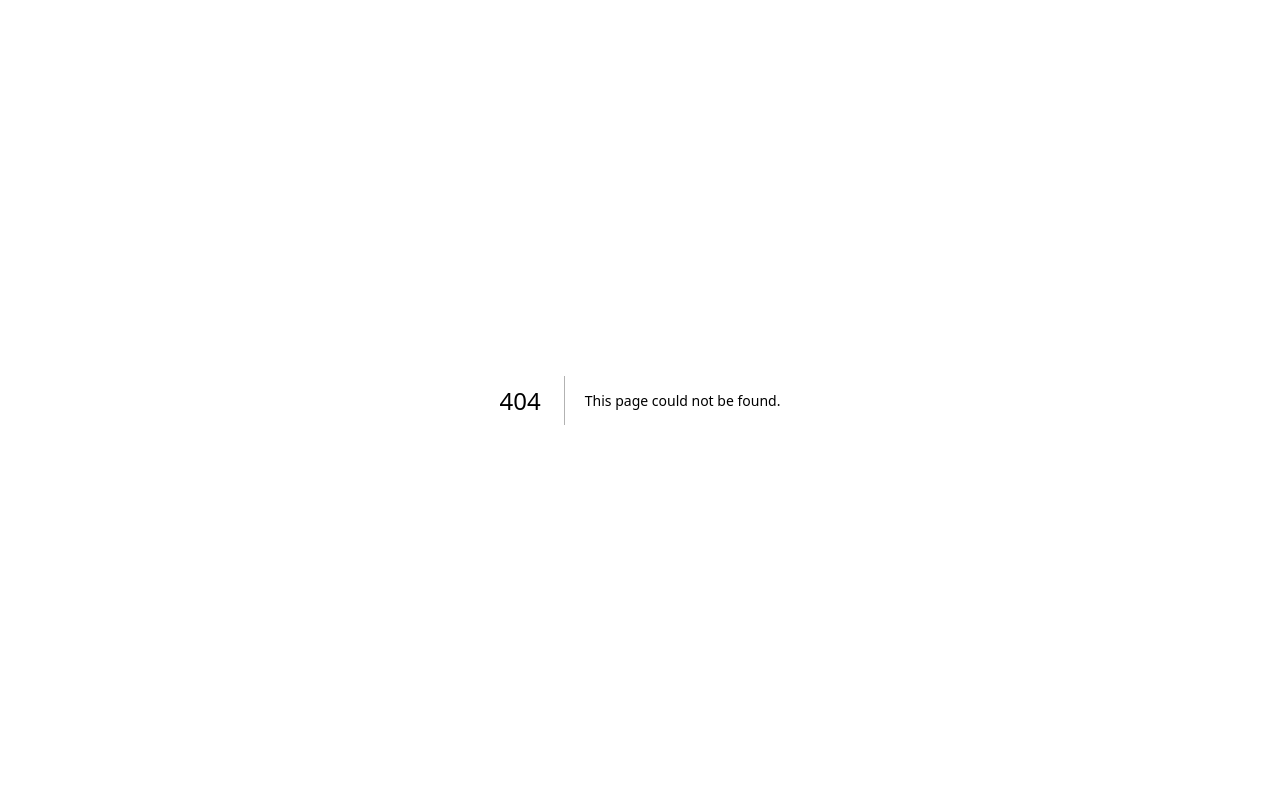
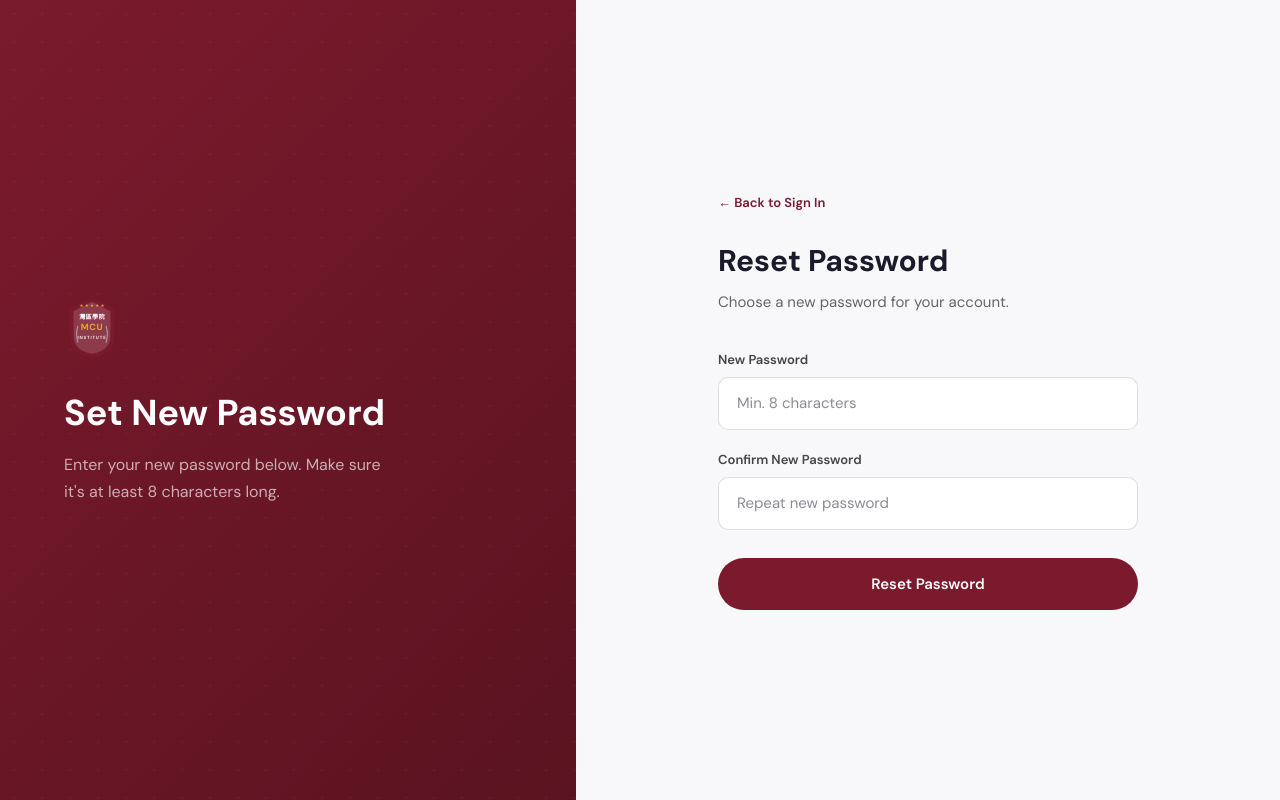
Before and after one commit to ThugPenguin1/MCU, a Next.js app: page /reset-password in a window 1280 px wide. Before the commit this address had no page. Built offline with nearby package versions, Linux system fonts and the light colour scheme.

Commit message:
forgot password type shi

```diff
--- a/app/forgot-password/page.tsx
+++ b/app/forgot-password/page.tsx
@@ -24,7 +24,7 @@ export default function ForgotPasswordPage() {
     try {
       const supabase = createClient();
       const { error: resetError } = await supabase.auth.resetPasswordForEmail(email, {
-        redirectTo: `${window.location.origin}/auth/callback?next=/login&reset=true`,
+        redirectTo: `${window.location.origin}/auth/callback?next=/reset-password`,
       });
       if (resetError) { setError(resetError.message); return; }
       setSent(true);
--- /dev/null
+++ b/app/reset-password/page.tsx
@@ -0,0 +1,141 @@
+'use client';
+
+import { useState } from 'react';
+import Link from 'next/link';
+import { useRouter, useSearchParams } from 'next/navigation';
+import { Suspense } from 'react';
+import Logo from '@/components/Logo';
+import { createClient } from '@/lib/supabase/client';
+
+function ResetForm() {
+  const router = useRouter();
+  const searchParams = useSearchParams();
+  const [password, setPassword] = useState('');
+  const [confirm, setConfirm] = useState('');
+  const [loading, setLoading] = useState(false);
+  const [error, setError] = useState('');
+  const [done, setDone] = useState(false);
+
+  const inputStyle: React.CSSProperties = {
+    width: '100%', padding: '14px 18px', fontSize: 15, borderRadius: 10,
+    border: '1.5px solid rgba(0,0,0,0.12)', outline: 'none', background: '#fff',
+    fontFamily: 'DM Sans, sans-serif', color: '#1A1A2A', transition: 'border-color 0.2s',
+  };
+
+  const handleSubmit = async (e: React.FormEvent) => {
+    e.preventDefault();
+    setError('');
+
+    if (password.length < 8) {
+      setError('Password must be at least 8 characters.');
+      return;
+    }
+    if (password !== confirm) {
+      setError('Passwords do not match.');
+      return;
+    }
+
+    setLoading(true);
+    try {
+      const supabase = createClient();
+      const { error: updateError } = await supabase.auth.updateUser({ password });
+
+      if (updateError) {
+        setError(updateError.message);
+        return;
+      }
+
+      setDone(true);
+    } catch {
+      setError('Something went wrong. Please try again.');
+    } finally {
+      setLoading(false);
+    }
+  };
+
+  if (done) {
+    return (
+      <div style={{ textAlign: 'center', padding: '40px 0' }}>
+        <div style={{ width: 72, height: 72, borderRadius: '50%', background: 'rgba(123,26,45,0.08)', display: 'flex', alignItems: 'center', justifyContent: 'center', margin: '0 auto 20px' }}>
+          <span style={{ fontSize: 32, color: '#7B1A2D' }}>✓</span>
+        </div>
+        <h1 style={{ fontSize: 28, fontWeight: 700, color: '#1A1A2A', marginBottom: 12 }}>Password Updated!</h1>
+        <p style={{ fontSize: 15, color: '#666', marginBottom: 32, lineHeight: 1.7 }}>
+          Your password has been changed successfully. You can now sign in with your new password.
+        </p>
+        <Link href="/login" className="btn-gold">Go to Sign In</Link>
+      </div>
+    );
+  }
+
+  return (
+    <>
+      {error && (
+        <div style={{ padding: '14px 18px', borderRadius: 10, marginBottom: 24, background: 'rgba(123,26,45,0.06)', border: '1px solid rgba(123,26,45,0.15)', color: '#7B1A2D', fontSize: 14, lineHeight: 1.5 }}>
+          {error}
+        </div>
+      )}
+
+      <form onSubmit={handleSubmit} style={{ display: 'flex', flexDirection: 'column', gap: 20 }}>
+        <div>
+          <label style={{ fontSize: 13, fontWeight: 600, color: '#444', display: 'block', marginBottom: 8 }}>New Password</label>
+          <input
+            type="password" required placeholder="Min. 8 characters"
+            style={inputStyle} value={password}
+            onChange={(e) => setPassword(e.target.value)}
+            onFocus={(e) => { e.target.style.borderColor = '#7B1A2D'; }}
+            onBlur={(e) => { e.target.style.borderColor = 'rgba(0,0,0,0.12)'; }}
+          />
+        </div>
+        <div>
+          <label style={{ fontSize: 13, fontWeight: 600, color: '#444', display: 'block', marginBottom: 8 }}>Confirm New Password</label>
+          <input
+            type="password" required placeholder="Repeat new password"
+            style={inputStyle} value={confirm}
+            onChange={(e) => setConfirm(e.target.value)}
+            onFocus={(e) => { e.target.style.borderColor = '#7B1A2D'; }}
+            onBlur={(e) => { e.target.style.borderColor = 'rgba(0,0,0,0.12)'; }}
+          />
+        </div>
+        <button
+          type="submit" disabled={loading}
+          style={{ width: '100%', padding: '15px', borderRadius: 30, fontSize: 15, fontWeight: 600, background: loading ? 'rgba(123,26,45,0.5)' : '#7B1A2D', color: '#fff', border: 'none', cursor: loading ? 'not-allowed' : 'pointer', transition: 'all 0.3s', marginTop: 8 }}
+          onMouseEnter={(e) => { if (!loading) { (e.currentTarget as HTMLButtonElement).style.background = '#9B2A3D'; (e.currentTarget as HTMLButtonElement).style.transform = 'translateY(-1px)'; } }}
+          onMouseLeave={(e) => { (e.currentTarget as HTMLButtonElement).style.background = loading ? 'rgba(123,26,45,0.5)' : '#7B1A2D'; (e.currentTarget as HTMLButtonElement).style.transform = 'translateY(0)'; }}
+        >
+          {loading ? 'Updating…' : 'Reset Password'}
+        </button>
+      </form>
+    </>
+  );
+}
+
+export default function ResetPasswordPage() {
+  return (
+    <div style={{ minHeight: '100vh', background: '#F8F8FA', display: 'flex' }}>
+      <div style={{ width: '45%', background: 'linear-gradient(135deg, #7B1A2D 0%, #5a1320 100%)', display: 'flex', flexDirection: 'column', justifyContent: 'center', padding: '60px 64px', position: 'relative', overflow: 'hidden' }} className="auth-panel">
+        <div style={{ position: 'absolute', inset: 0, opacity: 0.04, backgroundImage: 'radial-gradient(circle,#fff 1px,transparent 1px)', backgroundSize: '28px 28px' }} />
+        <div style={{ position: 'relative', zIndex: 1 }}>
+          <Logo size={56} />
+          <h2 style={{ fontSize: 36, fontWeight: 700, color: '#fff', marginTop: 32, lineHeight: 1.2 }}>Set New Password</h2>
+          <p style={{ fontSize: 16, color: 'rgba(255,255,255,0.65)', marginTop: 16, lineHeight: 1.7, maxWidth: 320 }}>
+            Enter your new password below. Make sure it's at least 8 characters long.
+          </p>
+        </div>
+      </div>
+
+      <div style={{ flex: 1, display: 'flex', alignItems: 'center', justifyContent: 'center', padding: '60px 40px' }}>
+        <div style={{ width: '100%', maxWidth: 420 }}>
+          <div style={{ marginBottom: 8 }}>
+            <Link href="/login" style={{ fontSize: 13, color: '#7B1A2D', fontWeight: 600, display: 'inline-flex', alignItems: 'center', gap: 6 }}>← Back to Sign In</Link>
+          </div>
+          <h1 style={{ fontSize: 30, fontWeight: 700, color: '#1A1A2A', marginTop: 24, marginBottom: 8 }}>Reset Password</h1>
+          <p style={{ fontSize: 15, color: '#666', marginBottom: 36 }}>Choose a new password for your account.</p>
+          <Suspense fallback={<div style={{ textAlign: 'center', padding: 40, color: '#999' }}>Loading…</div>}>
+            <ResetForm />
+          </Suspense>
+        </div>
+      </div>
+    </div>
+  );
+}
```
